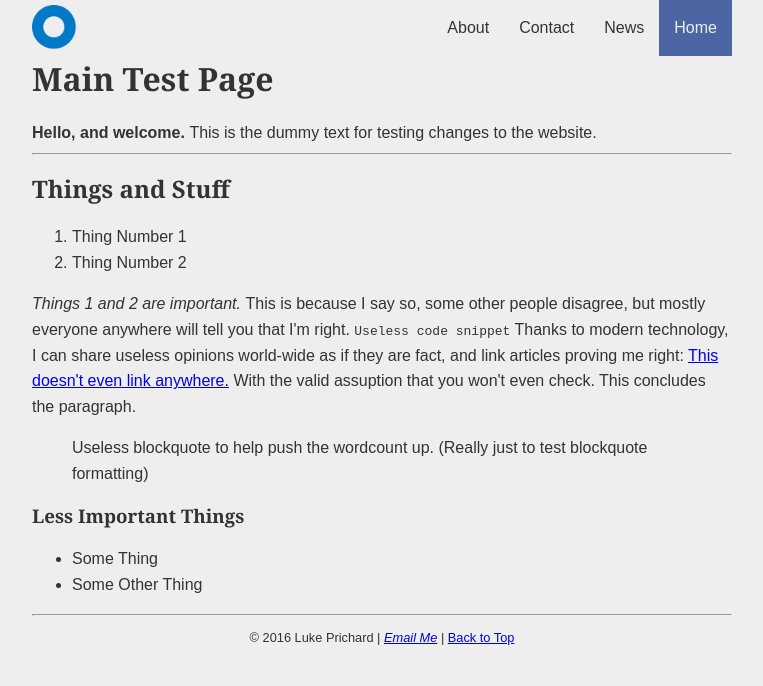
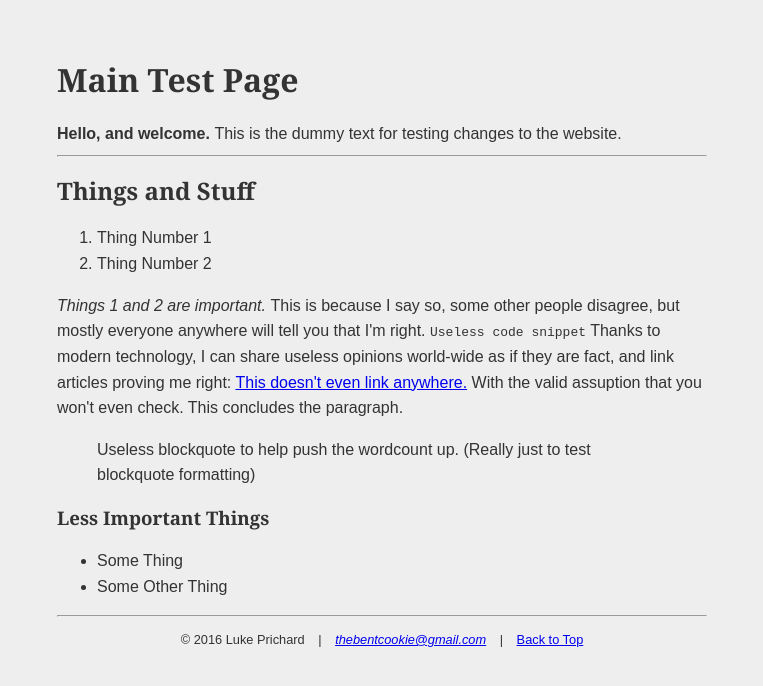
Before and after one commit to BentCookie/bentcookie.github.io, a plain HTML site: page index.html in a window 1280 px wide. Shown: the whole page, without its empty margins (258-1021 px from the left). Drawn offline with Linux system fonts and the light colour scheme.

Commit message:
Revert "Dev"

```diff
--- a/css/main.css
+++ b/css/main.css
@@ -1,93 +1,29 @@
-/*DISCLAIMER: I have no idea what I'm doing*/
 body {
   background:#EEE;
   color:#333;
   font-family:sans-serif;
   font-size:100%;
   line-height:1.6;
-  margin:0 auto;
-  max-width:700px;
-  padding:20px;
+  margin:20px auto;
+  max-width:650px;
+  padding:20px 20px;
 }
 
-h1,h2,h3,h4,h5,h6 {
+footer {
+    text-align:center;
+    font-size:0.8em;
+}
+
+footer ul {
+    padding:0; /*Browser defaults are annoying*/
+}
+
+footer li{
+    display:inline-block;
+    padding:0 5px;
+}
+
+h1,h2,h3 {
   font-family:Georgia, Times, serif;
   line-height:1.2;
 }
-
-#header img {
-  display: block;
-  margin:auto;
-  max-height:45px;
-  padding:10px 0;
-  width:auto;
-}
-
-#header nav ul {
-  list-style-type:none;
-  margin:0;
-  overflow:hidden;
-  padding:0;
-}
-
-#header nav li a {
-  color:#333;
-  display:block;
-  padding:5px 0;
-  text-align:center;
-  text-decoration:none;
-}
-
-#header nav li a:hover:not(.active) {
-  background-color:#444;
-  color:#EEE;
-}
-
-#header  nav .active {
-  background-color:#4C66A4;
-  color:#EEE;
-}
-
-#footer {
-  font-size:0.8em;
-  text-align:center;
-}
-
-#footer ul {
-  padding:0; /*Browser defaults are annoying*/
-}
-
-#footer li{
-  display:inline-block;
-}
-
- /*For normal and large screens*/
-@media all and (min-width: 400px) {
-  #header {
-    left:20px;
-    margin:0 auto;
-    max-width:inherit;
-    position:fixed;
-    right:20px;
-    top:0;
-  }
-
-  #header nav li {
-    float:right;
-  }
-
-  #header nav li a {
-    padding:15px 15px;
-  }
-
-  #header img {
-    bottom:0;
-    float:left;
-    position:absolute;
-    top:0;
-  }
-
-  #main {
-    margin-top: 40px;
-  }
-}
--- a/index.html
+++ b/index.html
@@ -1,4 +1,4 @@
-<!-- DISCLAIMER: I have no idea what I am doing. -->
+<!-- I have no idea what I am doing. -->
 <!DOCTYPE html>
 <html lang="en">
   <head>
@@ -25,20 +25,9 @@
     <!-- End Google Analytics -->
   </head>
   <body>
-    <a name="top"></a>
-    <div id="header">
-      <img src="images/logo.png" alt="logo">
-      <nav>
-        <ul>
-          <li><a class="active" href="index.html">Home</a></li>
-          <li><a href="news.html">News</a></li>
-          <li><a href="contact.html">Contact</a></li>
-          <li><a href="about.html">About</a></li>
-        </ul>
-      </nav>
-    </div>
-    <div id="main">
-      <script>alert(“test”);</script>
+  <a name="top"></a>
+    <nav>
+    </nav>
       <header>
         <h1>Main Test Page</h1>
         <aside><strong>Hello, and welcome. </strong>This is the dummy text for testing changes to the website.</aside>
@@ -49,25 +38,24 @@
         <li>Thing Number 1</li>
         <li>Thing Number 2</li>
       </ol>
-      <p><em>Things 1 and 2 are important. </em>This is because I say so, some other people disagree, but mostly everyone anywhere will tell you that I'm right.  <code>Useless code snippet</code> Thanks to modern technology, I can share useless opinions world-wide as if they are fact, and link articles proving me right: <a href="#">This doesn't even link anywhere.</a> With the valid assuption that you won't even check. This concludes the paragraph.</p>
+       <p><em>Things 1 and 2 are important. </em>This is because I say so, some other people disagree, but mostly everyone anywhere will tell you that I'm right.  <code>Useless code snippet</code> Thanks to modern technology, I can share useless opinions world-wide as if they are fact, and link articles proving me right: <a href="#">This doesn't even link anywhere.</a> With the valid assuption that you won't even check. This concludes the paragraph.</p>
       <blockquote><p>Useless blockquote to help push the wordcount up. (Really just to test blockquote formatting)</p></blockquote>
       <h3>Less Important Things</h3>
       <ul>
         <li>Some Thing</li>
         <li>Some Other Thing</li>
       </ul>
-      </div>
-      <div id="footer">
+      <footer>
       <hr>
         <ul>
         <li>&copy 2016 Luke Prichard</li>
         <li>|</li>
         <li><address>
-        <a href="mailto:thebentcookie@gmail.com?Subject=bentcookie.github.io">Email Me</a>
+        <a href="mailto:thebentcookie@gmail.com">thebentcookie@gmail.com</a>
         </address></li>
         <li>|</li>
         <li><a href='#top'>Back to Top</a></li>
         </ul>
-      </div>
+      </footer>
   </body>
 </html>
```
Also changed, not shown: images/logo.png (deleted), 1 other file.
